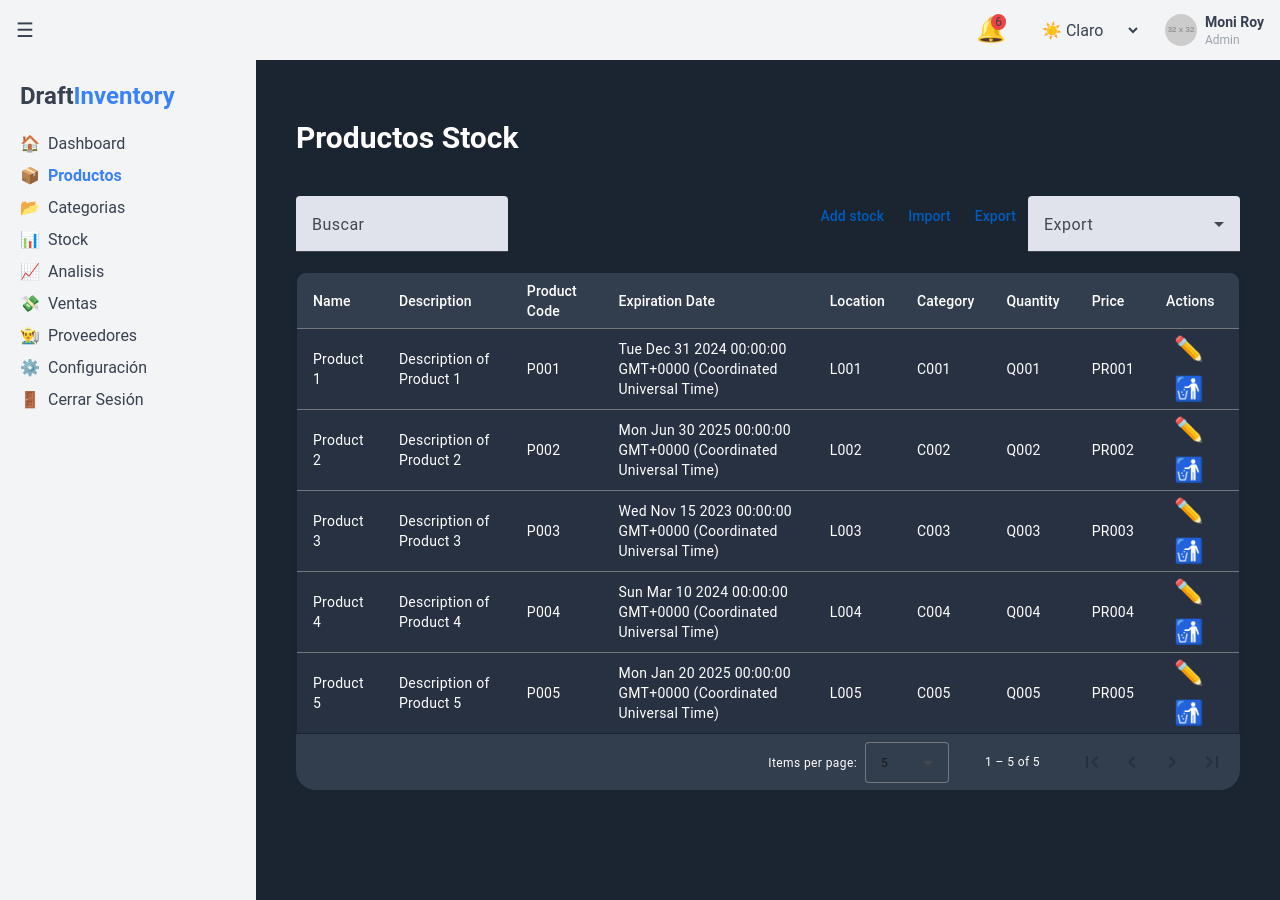
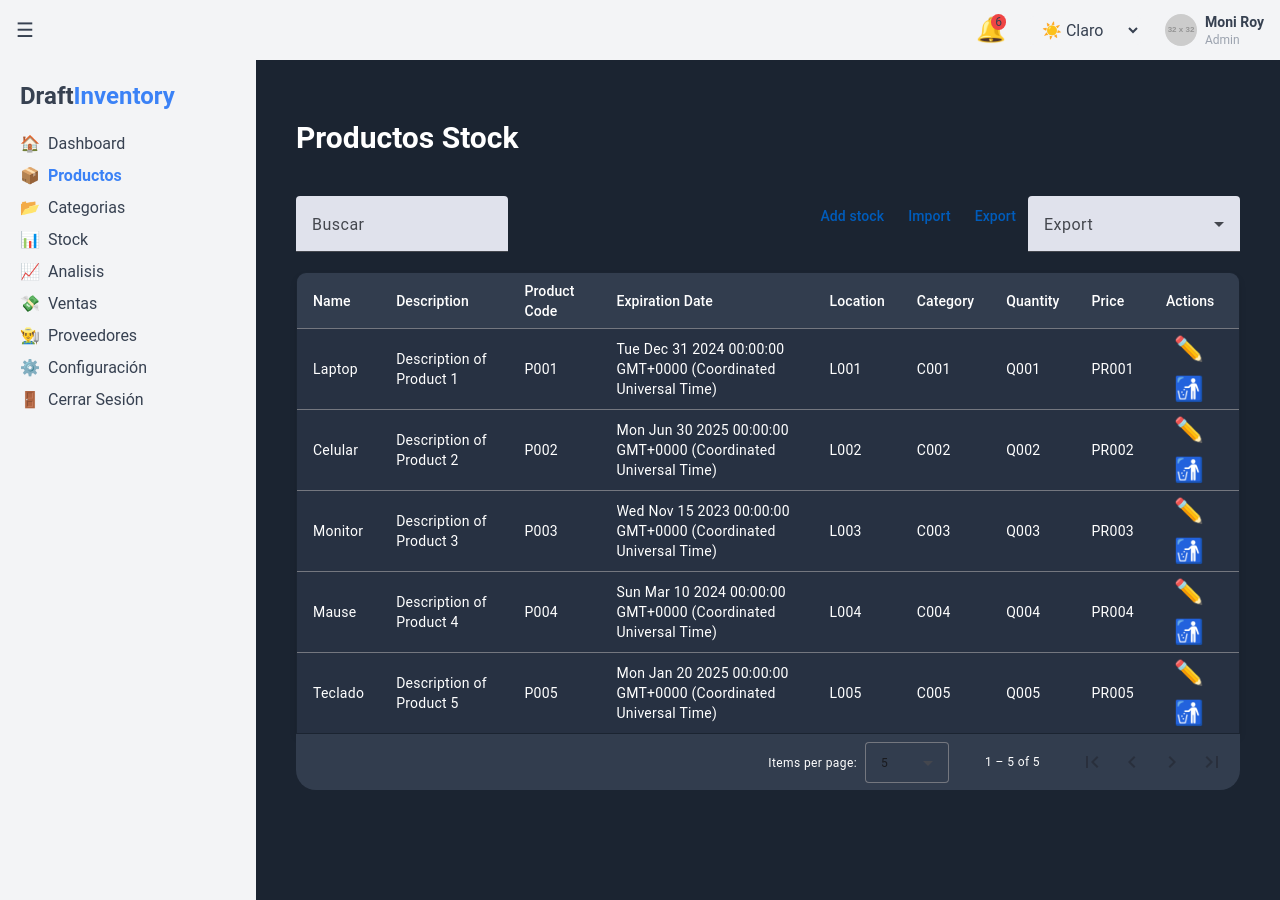
Before and after one commit to draft-inventory/frontend-draf-inventory, an Angular app: page /products/list in a window 1280 px wide. Built offline with nearby package versions, Linux system fonts and the light colour scheme.

Commit message:
feat: implement filtering functionality in product list toolbar

```diff
--- a/src/app/features/inventory/components/product-list/product-list.component.html
+++ b/src/app/features/inventory/components/product-list/product-list.component.html
@@ -1,7 +1,7 @@
 <div class="mat-elevation-z8 w-full h-screen bg-[#1B2431] px-5">
   <h2 class="font-bold text-white text-3xl py-10">Productos Stock</h2>
 
-  <app-product-toolbar></app-product-toolbar>
+  <app-product-toolbar (filterChange)="applyFilter($event)"></app-product-toolbar>
 
   <table mat-table [dataSource]="dataSource" class="product-tables">
     @for(column of columnas; track column.name) {
--- a/src/app/features/inventory/components/product-list/product-list.component.ts
+++ b/src/app/features/inventory/components/product-list/product-list.component.ts
@@ -1,8 +1,9 @@
-import {AfterViewInit, Component, ViewChild} from '@angular/core';
-import {MatPaginator, MatPaginatorModule} from '@angular/material/paginator';
-import {MatTableDataSource, MatTableModule} from '@angular/material/table';
-import {MatIconButton} from '@angular/material/button';
-import {ProductToolbarComponent} from './product-toolbar/product-toolbar.component';
+import { AfterViewInit, Component, ViewChild } from '@angular/core';
+import { MatPaginator, MatPaginatorModule } from '@angular/material/paginator';
+import { MatTableDataSource, MatTableModule } from '@angular/material/table';
+import { MatIconButton } from '@angular/material/button';
+import { ProductToolbarComponent } from './product-toolbar/product-toolbar.component';
+import { CommonModule } from '@angular/common';
 
 @Component({
   selector: 'app-product-list',
@@ -12,6 +13,7 @@ import {ProductToolbarComponent} from './product-toolbar/product-toolbar.compone
     MatPaginatorModule,
     ProductToolbarComponent,
     MatIconButton,
+    CommonModule,
   ],
   templateUrl: './product-list.component.html',
   styleUrl: './product-list.component.css'
@@ -41,6 +43,17 @@ export class ProductListComponent implements AfterViewInit {
   ngAfterViewInit() {
     this.dataSource.paginator = this.paginator;
   }
+
+  ngOnInit() {
+    //  Filtro sólo en  la columna 'name'
+    this.dataSource.filterPredicate = (data: PeriodicElement, filter: string) => {
+      return data.name.toLowerCase().includes(filter.toLowerCase());
+    };
+  }
+
+  applyFilter(value: string) {
+    this.dataSource.filter = value.trim().toLowerCase();
+  }
 }
 
 export interface PeriodicElement {
@@ -58,7 +71,7 @@ export interface PeriodicElement {
 const ELEMENT_DATA: PeriodicElement[] = [
   {
     id: '1',
-    name: 'Product 1',
+    name: 'Laptop',
     description: 'Description of Product 1',
     productCode: 'P001',
     expirationDate: new Date('2024-12-31'),
@@ -69,7 +82,7 @@ const ELEMENT_DATA: PeriodicElement[] = [
   },
   {
     id: '2',
-    name: 'Product 2',
+    name: 'Celular',
     description: 'Description of Product 2',
     productCode: 'P002',
     expirationDate: new Date('2025-06-30'),
@@ -80,7 +93,7 @@ const ELEMENT_DATA: PeriodicElement[] = [
   },
   {
     id: '3',
-    name: 'Product 3',
+    name: 'Monitor',
     description: 'Description of Product 3',
     productCode: 'P003',
     expirationDate: new Date('2023-11-15'),
@@ -91,7 +104,7 @@ const ELEMENT_DATA: PeriodicElement[] = [
   },
   {
     id: '4',
-    name: 'Product 4',
+    name: 'Mause',
     description: 'Description of Product 4',
     productCode: 'P004',
     expirationDate: new Date('2024-03-10'),
@@ -102,7 +115,7 @@ const ELEMENT_DATA: PeriodicElement[] = [
   },
   {
     id: '5',
-    name: 'Product 5',
+    name: 'Teclado',
     description: 'Description of Product 5',
     productCode: 'P005',
     expirationDate: new Date('2025-01-20'),
--- a/src/app/features/inventory/components/product-list/product-toolbar/product-toolbar.component.html
+++ b/src/app/features/inventory/components/product-list/product-toolbar/product-toolbar.component.html
@@ -1,8 +1,7 @@
-<div class=" flex justify-between">
-
+<div class="flex justify-between">
   <mat-form-field class="example-full-width">
     <mat-label>Buscar</mat-label>
-    <input matInput placeholder="Filter" value="">
+    <input matInput placeholder="Filter" (input)="onFilterChange($event)">
   </mat-form-field>
 
   <div class="flex flex-row justify-between align-baseline">
@@ -12,11 +11,10 @@
     <mat-form-field>
       <mat-label>Export</mat-label>
       <mat-select>
-        <mat-option >pdf</mat-option>
-        <mat-option >excel</mat-option>
-        <mat-option >csv</mat-option>
+        <mat-option>pdf</mat-option>
+        <mat-option>excel</mat-option>
+        <mat-option>csv</mat-option>
       </mat-select>
     </mat-form-field>
   </div>
-
 </div>
--- a/src/app/features/inventory/components/product-list/product-toolbar/product-toolbar.component.ts
+++ b/src/app/features/inventory/components/product-list/product-toolbar/product-toolbar.component.ts
@@ -1,26 +1,35 @@
-import { Component } from '@angular/core';
-import {MatFormField, MatLabel} from '@angular/material/form-field';
-import {MatInput} from '@angular/material/input';
-import {MatButton} from '@angular/material/button';
-import {MatOption, MatSelect} from '@angular/material/select';
+import { Component, EventEmitter, Output } from '@angular/core';
+import { MatFormField } from '@angular/material/form-field';
+import { MatInputModule } from '@angular/material/input';
+import { MatButtonModule } from '@angular/material/button';
+import { MatSelectModule } from '@angular/material/select';
+import { MatOptionModule } from '@angular/material/core';
 
 @Component({
   selector: 'app-product-toolbar',
   imports: [
     MatFormField,
-    MatInput,
-    MatButton,
-    MatSelect,
-    MatOption,
-    MatLabel
+    MatInputModule,
+    MatButtonModule,
+    MatSelectModule,
+    MatOptionModule,
   ],
   templateUrl: './product-toolbar.component.html',
   standalone: true,
   styleUrl: './product-toolbar.component.css'
 })
 export class ProductToolbarComponent {
+  // Mandamos el valor del input al padre
+  @Output() filterChange = new EventEmitter<string>();
 
   openDialog() {
 
   }
+
+  onFilterChange(event: Event) {
+    const inputElement = event.target as HTMLInputElement;
+    if (inputElement) {
+      this.filterChange.emit(inputElement.value);
+    }
+  }
 }
```
